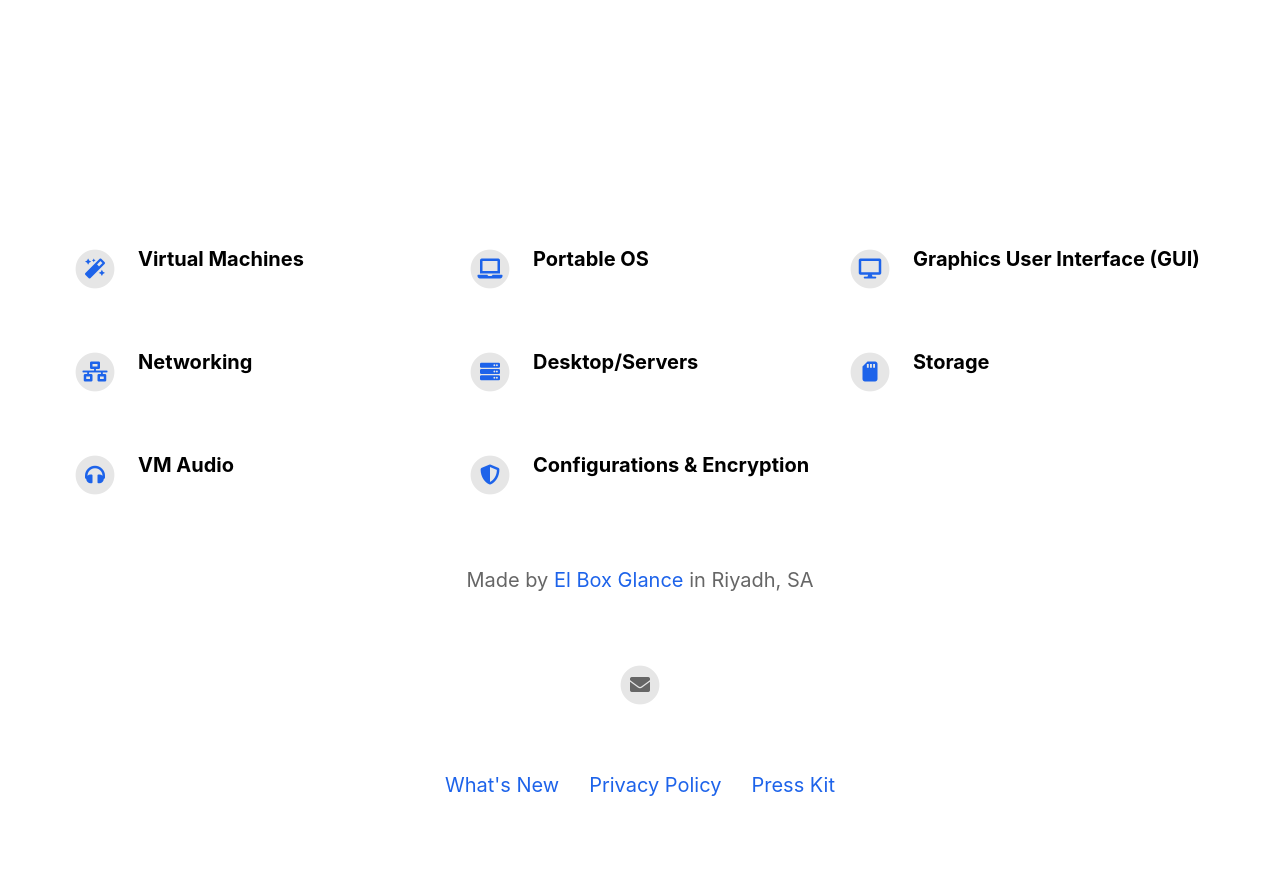
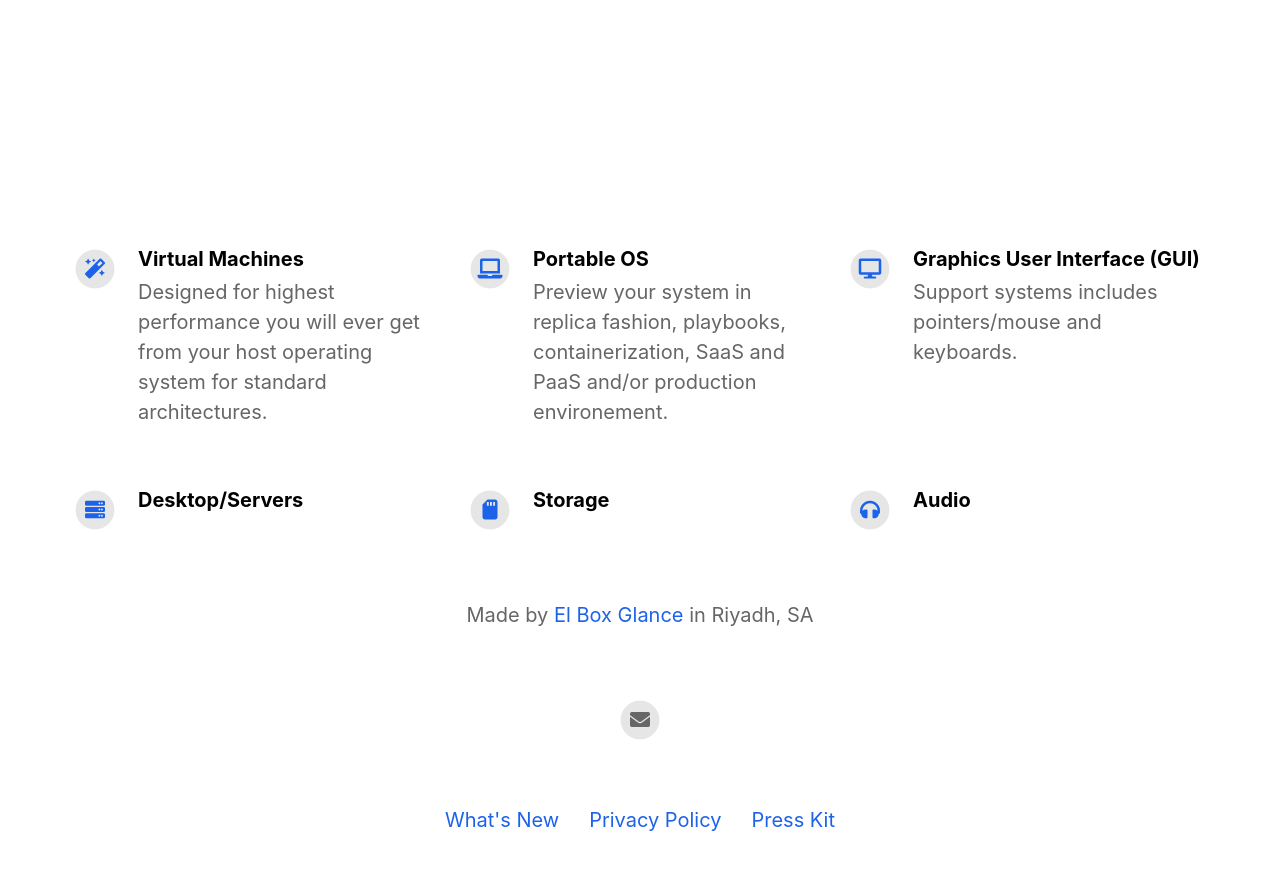
Before and after one commit to i3bit/ebg, a Jekyll site: the page built from index.html, in a window 1280 px wide and 900 px high, scrolled down 835 px. Shown: the top 870 px of the window. Built offline with Jekyll 4.4.1, drawn with Linux system fonts in a browser that asks for light colours; nearby versions of some CDN libraries; part of the change alters nothing that is shown.

Commit message:
Update _config.yml

```diff
--- a/_config.yml
+++ b/_config.yml
@@ -37,20 +37,16 @@ mastodon_link                             :
 features                                  :
 
   - title                                 : Virtual Machines
-    description                           : # Designed for highest performance you will ever get from your host operating system for standard architectures.
+    description                           : Designed for highest performance you will ever get from your host operating system for standard architectures.
     fontawesome_icon_name                 : magic
 
   - title                                 : Portable OS
-    description                           : # Preview your system in replica fashion, playbooks, containerization, SaaS and PaaS and/or development environement.
+    description                           : Preview your system in replica fashion, playbooks, containerization, SaaS and PaaS and/or production environement.
     fontawesome_icon_name                 : laptop
 
   - title                                 : Graphics User Interface (GUI)
-    description                           : # Preview app video on the iPhone device simply by placing your video files in the videos folder.
+    description                           : Support systems includes pointers/mouse and keyboards.
     fontawesome_icon_name                 : desktop
-
-  - title                                 : Networking
-    description                           : # Supports NAT and *Bridge networking capability. *Request features (bridged networking) to support your existing physical network infrastructure via submit your request to info@elboxglance.com.
-    fontawesome_icon_name                 : network-wired
 
   - title                                 : Desktop/Servers
     description                           : # Up to 64GB for each box. Shrink size after setup box NOT supported.
@@ -60,13 +56,9 @@ features                                  :
     description                           : # New Feature Description
     fontawesome_icon_name                 : sd-card # Enter Font Awesome icon name (e.g. star). Find icons on fontawesome.com/icons.
 
-  - title                                 : VM Audio
+  - title                                 : Audio
     description                           : # Enter iOS app ID in the _config.yml file to automatically fetch app icon, price and App Store Link.
     fontawesome_icon_name                 : headphones
-
-  - title                                 : Configurations & Encryption
-    description                           : # Custom configuration for entropies in each Guest machines up to 0-4 entropy devices. Local boxes configuration saved offline in the host machine.
-    fontawesome_icon_name                 : shield-alt
 
 
 # Theme Settings
```
